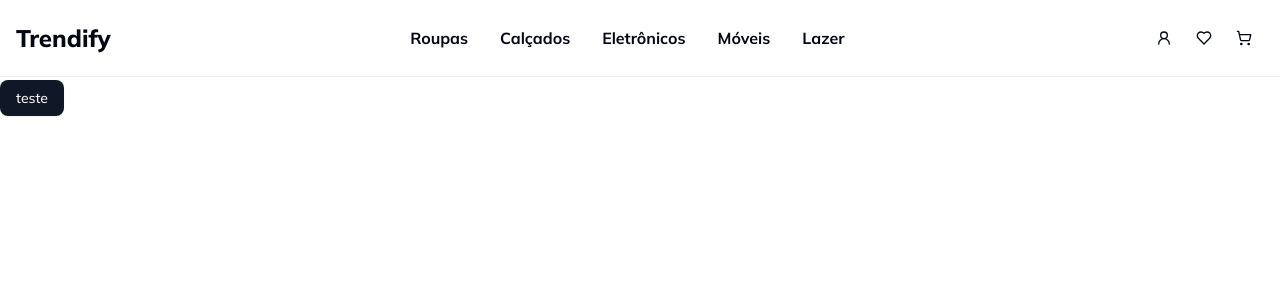
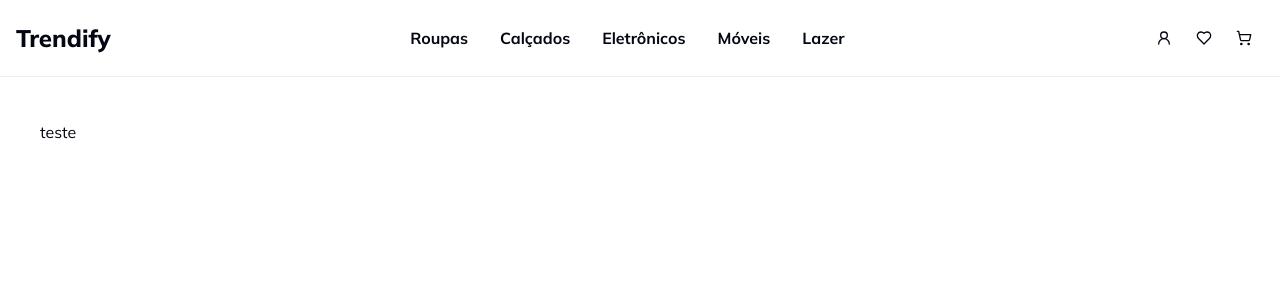
Before and after one commit to DevDaniloSants/trendify, a Next.js app: page / in a window 1280 px wide. Shown: the top 300 px of the page. Built offline with nearby package versions, Linux system fonts and the light colour scheme.

Commit message:
feat: create Container component for consistent page layout

```diff
--- /dev/null
+++ b/app/_components/container.tsx
@@ -0,0 +1,9 @@
+interface ContainerProps {
+    children: React.ReactNode;
+}
+
+const Container = ({ children }: ContainerProps) => {
+    return <div className="w-full space-y-6 xl:w-[1200px]">{children}</div>;
+};
+
+export default Container;
--- a/app/layout.tsx
+++ b/app/layout.tsx
@@ -21,7 +21,9 @@ export default function RootLayout({
         <html lang="pt-Br">
             <body className={`${mulish.className} antialiased`}>
                 <Navbar />
-                <main className="mt-20"> {children}</main>
+                <main className="mt-30 flex h-full w-dvw justify-center">
+                    {children}
+                </main>
             </body>
         </html>
     );
--- a/app/page.tsx
+++ b/app/page.tsx
@@ -1,7 +1,11 @@
-import { Button } from './_components/ui/button';
+import Container from './_components/container';
 
 const Home = () => {
-    return <Button>teste</Button>;
+    return (
+        <Container>
+            <h1>teste</h1>
+        </Container>
+    );
 };
 
 export default Home;
```
